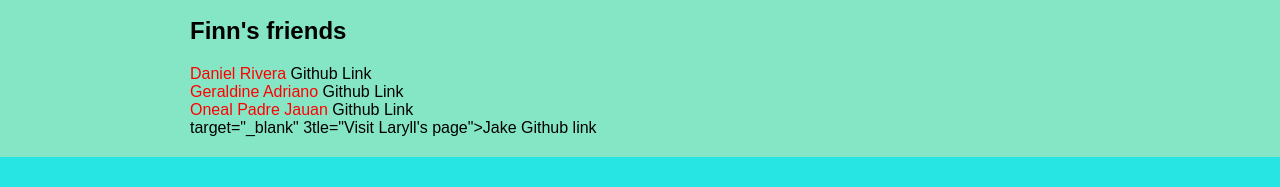
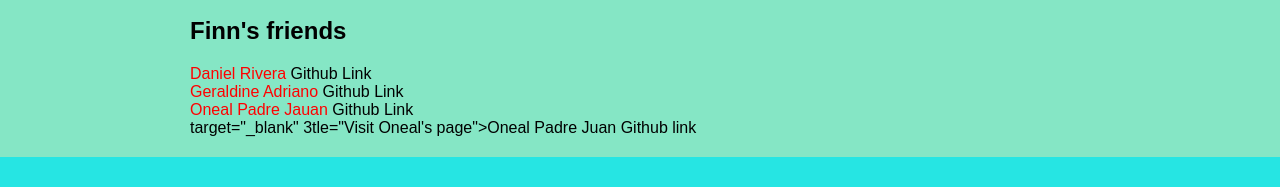
Before and after one commit to miksjuliana/WS02-MID1, a plain HTML site: page index.html in a window 1280 px wide. Shown: the part 1487-1674 px from the top of the page. Drawn offline with Linux system fonts and the light colour scheme.

Commit message:
Update index.html

```diff
--- a/index.html
+++ b/index.html
@@ -32,7 +32,7 @@
                 target="_blank" title="Visit Oneal Padrejuan page">Geraldine Adriano</a> Github Link</li>
                 <li><a href="https://adaaachi.github.io/WS02-MID1/"
                 target="_blank" title="Visit Oneal Padre Juan page'">Oneal Padre Jauan</a> Github Link</li>
-			target="_blank" 3tle="Visit Laryll's page">Jake</a> Github link</li>
+			target="_blank" 3tle="Visit Oneal's page">Oneal Padre Juan</a> Github link</li>
 	</ul>
 		</div>
 			<footer>
```
